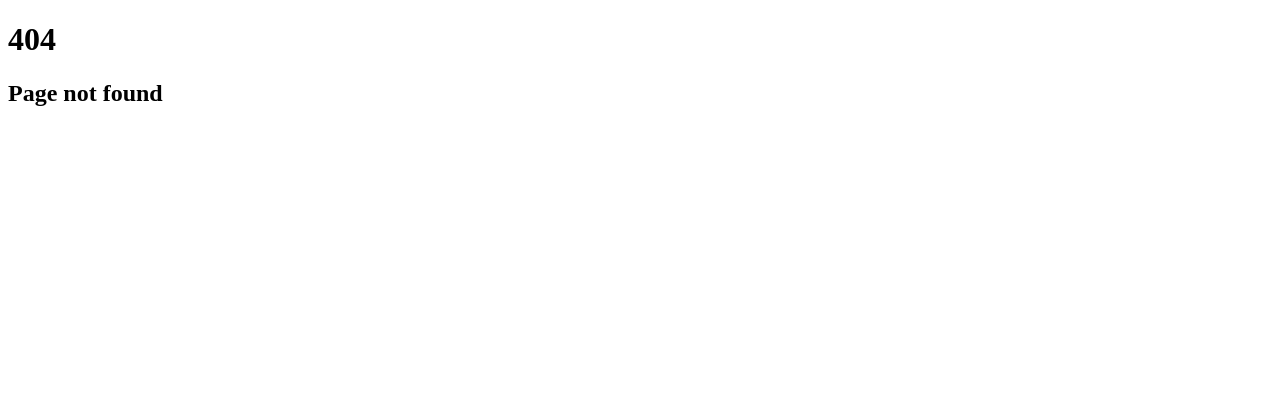
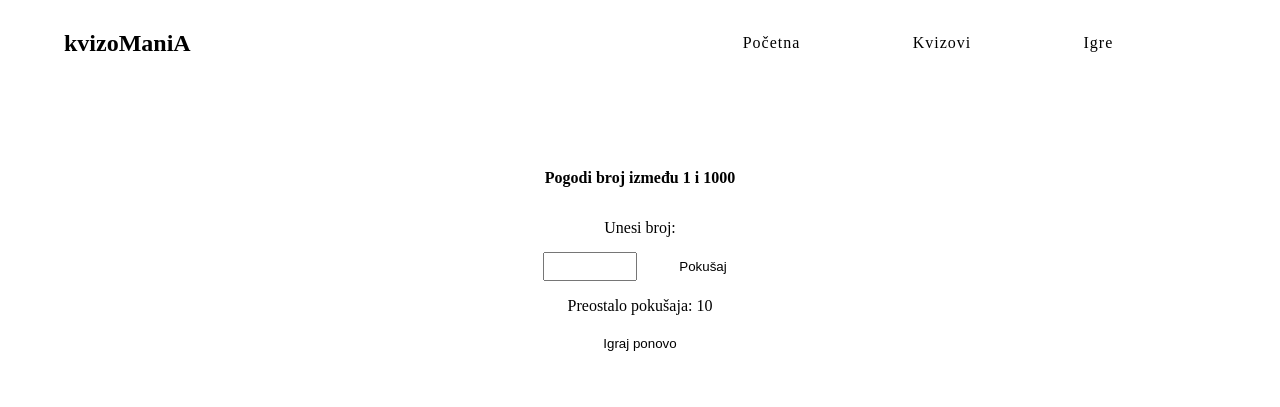
Before and after one commit to AndrejWiseman/kviz1, a Gatsby site: page /igre/broj in a window 1280 px wide. Before the commit this address had no page. Built offline with nearby package versions, Linux system fonts and the light colour scheme; Gatsby itself is replaced by a stand-in of ours.

Commit message:
prvi zavrseni test

```diff
--- a/package.json
+++ b/package.json
@@ -25,6 +25,7 @@
     "gatsby-transformer-sharp": "^5.8.0",
     "lodash": "^4.17.21",
     "react": "^18.2.0",
+    "react-confetti": "^6.1.0",
     "react-dom": "^18.2.0",
     "react-icons": "^4.8.0",
     "sass": "^1.60.0"
--- /dev/null
+++ b/src/assets/css/pogodi-broj.scss
@@ -0,0 +1,66 @@
+
+.broj-polje {
+    max-width: 350px;
+    margin: 2rem auto;
+    text-align: center;
+    padding: 3rem 0;
+
+    h1 {
+        font-size: 1rem;
+        text-align: center;
+        margin-bottom: 2rem;
+        color: var(--bela);
+    }
+
+    .konfete {
+        width: 100%;
+        height: 99vh;
+    }
+
+    .form {
+
+        label {
+
+            p {
+                color: var(--bela);
+                margin-bottom: 15px;
+            }
+
+            input::-webkit-outer-spin-button,
+            input::-webkit-inner-spin-button {
+                -webkit-appearance: none;
+                margin: 0;
+            }
+
+            .input {
+                width: 5rem;
+                padding: 5px;
+                margin-right: 2rem;
+            }
+        }
+
+        .dugme-pokusaj {
+            padding: 5px 10px;
+            background-color: var(--crnaBg);
+            color: var(--bela);
+            border: 1px solid var(--zuta);
+        }
+    }
+
+    .feedback {
+        color: var(--zuta);
+        margin-top: 1rem;
+    }
+
+    .preostalo-pokusaja {
+        color: var(--crvena);
+        margin: 1rem 0;
+    }
+
+    .dugme-ponovo {
+        padding: 5px 20px;
+        background-color: var(--narandzasta);
+        border: none;
+    }
+
+}
--- /dev/null
+++ b/src/pages/igre/broj.jsx
@@ -0,0 +1,191 @@
+import React, { useState } from "react";
+import Confetti from "react-confetti";
+import Layout from "../../components/Layout";
+import "../../assets/css/pogodi-broj.scss";
+
+function GuessNumberGame() {
+  const [targetNumber, setTargetNumber] = useState(
+    Math.floor(Math.random() * 1000) + 1
+  );
+  const [guessCount, setGuessCount] = useState(0);
+  const [guess, setGuess] = useState("");
+  const [feedback, setFeedback] = useState("");
+  const [remainingGuesses, setRemainingGuesses] = useState(10);
+  const [gameOver, setGameOver] = useState(false);
+  const [borderColor, setBorderColor] = useState("var(--crnaBg)");
+  const [showConfetti, setShowConfetti] = useState(false);
+
+  function handleInputChange(event) {
+    setGuess(event.target.value);
+  }
+
+  function handleFormSubmit(event) {
+    event.preventDefault();
+
+    const guessNumber = parseInt(guess);
+
+    if (isNaN(guessNumber)) {
+      setFeedback("Unesi broj.");
+    } else if (guessNumber < targetNumber) {
+      setFeedback("Prenisko!");
+      setGuessCount(guessCount + 1);
+      setRemainingGuesses(remainingGuesses - 1);
+    } else if (guessNumber > targetNumber) {
+      setFeedback("Previsoko!");
+      setGuessCount(guessCount + 1);
+      setRemainingGuesses(remainingGuesses - 1);
+    } else {
+      setFeedback(
+        `Čestitam, pogodio si broj iz ${guessCount + 1} pokušaja!`
+      );
+      setGameOver(true);
+      setShowConfetti(true);
+      setBorderColor("green");
+    }
+
+    if (remainingGuesses <= 1 && !gameOver) {
+      setFeedback(`Kraj igre. Broj je bio ${targetNumber}.`);
+      setGameOver(true);
+      setBorderColor("red");
+    }
+  }
+
+  function handleResetClick() {
+    setTargetNumber(Math.floor(Math.random() * 1000) + 1);
+    setGuessCount(0);
+    setGuess("");
+    setFeedback("");
+    setRemainingGuesses(10);
+    setGameOver(false);
+    setShowConfetti(false);
+    setBorderColor("var(--crnaBg)");
+  }
+
+  return (
+    <Layout>
+      <div
+        style={{ border: `5px solid ${borderColor}` }}
+        className="broj-polje"
+      >
+        {showConfetti && <Confetti className="konfete" />}
+
+        <h1>Pogodi broj između 1 i 1000</h1>
+
+        <form onSubmit={handleFormSubmit} className="form" >
+          <label>
+            <p>Unesi broj:</p>
+            <input type="number" value={guess} onChange={handleInputChange} className="input" />
+          </label>
+          <button type="submit" className="dugme-pokusaj">Pokušaj</button>
+        </form>
+
+        <p className="feedback">{feedback}</p>
+
+        <p className="preostalo-pokusaja">Preostalo pokušaja: {remainingGuesses}</p>
+
+        <button onClick={handleResetClick} className="dugme-ponovo">Igraj ponovo</button>
+      </div>
+    </Layout>
+  );
+}
+
+export default GuessNumberGame;
+
+
+
+
+
+
+
+
+
+
+// import React, { useState } from "react";
+// import Confetti from "react-confetti";
+// import Layout from '../../components/Layout'
+
+// import "../../assets/css/pogodi-broj.scss"
+
+// function GuessNumberGame() {
+// //   const [targetNumber, setTargetNumber] = useState(Math.floor(Math.random() * 100) + 1);
+//   const [targetNumber, setTargetNumber] = useState(Math.floor(Math.random() * 1000) + 1);
+//   const [guessCount, setGuessCount] = useState(0);
+//   const [guess, setGuess] = useState("");
+//   const [feedback, setFeedback] = useState("");
+//   const [remainingGuesses, setRemainingGuesses] = useState(10);
+//   const [gameOver, setGameOver] = useState(false);
+//   const [backgroundColor, setBackgroundColor] = useState("var(--crnaBg)");
+//   const [showConfetti, setShowConfetti] = useState(false);
+
+//   function handleInputChange(event) {
+//     setGuess(event.target.value);
+//   }
+
+//   function handleFormSubmit(event) {
+//     event.preventDefault();
+
+//     const guessNumber = parseInt(guess);
+
+//     if (isNaN(guessNumber)) {
+//       setFeedback("Unesi broj.");
+//     } else if (guessNumber < targetNumber) {
+//       setFeedback("Prenisko!");
+//       setGuessCount(guessCount + 1);
+//       setRemainingGuesses(remainingGuesses - 1);
+//     } else if (guessNumber > targetNumber) {
+//       setFeedback("Previsoko!");
+//       setGuessCount(guessCount + 1);
+//       setRemainingGuesses(remainingGuesses - 1);
+//     } else {
+//       setFeedback(`Čestitam, pogodio si broj u ${guessCount + 1} pokušaja!`);
+//       setGameOver(true);
+//       setShowConfetti(true);
+//       setBackgroundColor("green");
+//     }
+
+//     if (remainingGuesses <= 1 && !gameOver) {
+//       setFeedback(`Kraj igre. Broj je bio ${targetNumber}.`);
+//       setGameOver(true);
+//       setBackgroundColor("red");
+//     }
+//   }
+
+//   function handleResetClick() {
+//     // setTargetNumber(Math.floor(Math.random() * 100) + 1);
+//     setTargetNumber(Math.floor(Math.random() * 1000) + 1);
+//     setGuessCount(0);
+//     setGuess("");
+//     setFeedback("");
+//     setRemainingGuesses(10);
+//     setGameOver(false);
+//     setShowConfetti(false);
+//     setBackgroundColor("var(--crnaBg)");
+//   }
+
+//   return (
+//     <Layout>
+//         <div style={{ backgroundColor }} className="broj-polje">
+
+//         {showConfetti && <Confetti />}
+
+//         <h1>Pogodi broj između 1 i 1000</h1>
+
+//         <form onSubmit={handleFormSubmit}>
+//             <label>
+//             <p>Unesi broj:</p>
+//             <input type="number" value={guess} onChange={handleInputChange} />
+//             </label>
+//             <button type="submit">Pokušaj</button>
+//         </form>
+
+//         <p>{feedback}</p>
+
+//         <p>Preostalo pokušaja: {remainingGuesses}</p>
+
+//         <button onClick={handleResetClick}>Igraj ponovo</button>
+//         </div>
+//     </Layout>
+//   );
+// }
+
+// export default GuessNumberGame;
--- a/src/pages/igre/index.jsx
+++ b/src/pages/igre/index.jsx
@@ -1,14 +1,23 @@
-import React from 'react'
+import * as React from "react"
+import '../../assets/css/kviz-stranica.scss'
 import Layout from '../../components/Layout'
-import '../../assets/css/igre-pocetna.scss'
+
+import { Link } from 'gatsby'
 
 
-const Home = () => {
+export default function Home() {
     return (
-        <Layout>
-            <h2 className='naslovno'>Stranica je u pripremi</h2>
-        </Layout>
+      <Layout>
+
+
+          <div className="kvizovi">
+
+            <h2>Izaberi igru i zabavi se!</h2>
+
+
+            <Link to='/igre/broj' className="zastave">Pogodi broj</Link>
+          </div>
+
+      </Layout>
     )
-}
-
-export default Home
+  }
```
Also changed, not shown: src/pages/igre/test.jsx (added, +150 -0 lines), 1 other file.
